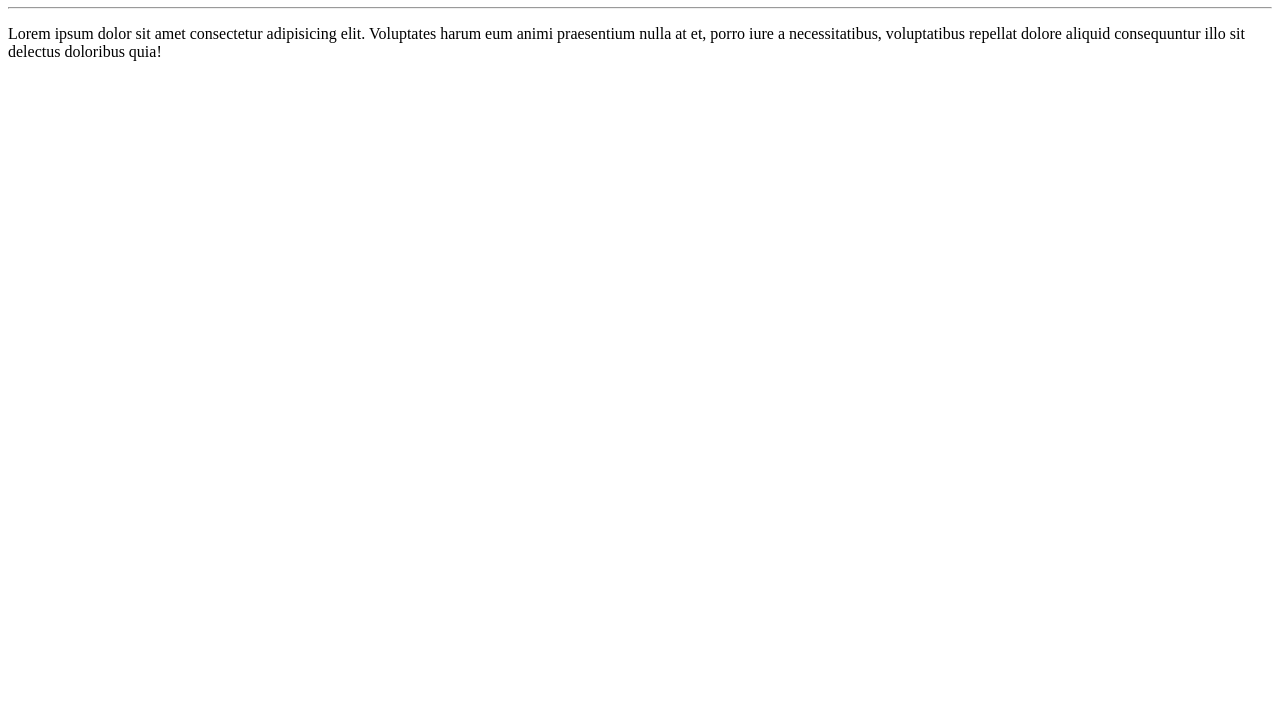
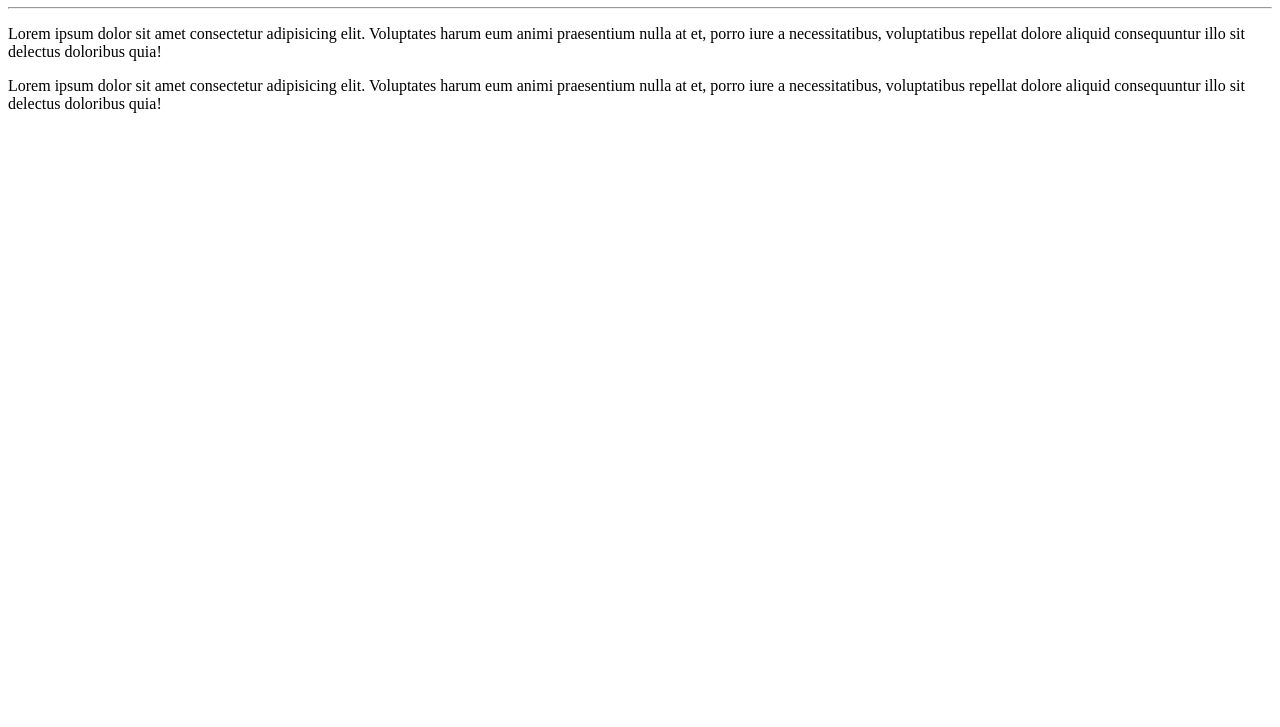
Before and after one commit to brunoweisblum/Ola_mundo, a plain HTML site: page site_exemplo/index.html in a window 1280 px wide. Shown: the part 73-800 px from the top of the page. Drawn offline with Linux system fonts and the light colour scheme.

Commit message:
adicionei um parágrafo

```diff
--- a/site_exemplo/index.html
+++ b/site_exemplo/index.html
@@ -13,5 +13,9 @@
         Voluptates harum eum animi praesentium nulla at et,
         porro iure a necessitatibus, voluptatibus repellat dolore
         aliquid consequuntur illo sit delectus doloribus quia!</p>
+    <p>Lorem ipsum dolor sit amet consectetur adipisicing elit.
+        Voluptates harum eum animi praesentium nulla at et,
+        porro iure a necessitatibus, voluptatibus repellat dolore
+        aliquid consequuntur illo sit delectus doloribus quia!</p>
 </body>
 </html>
```
